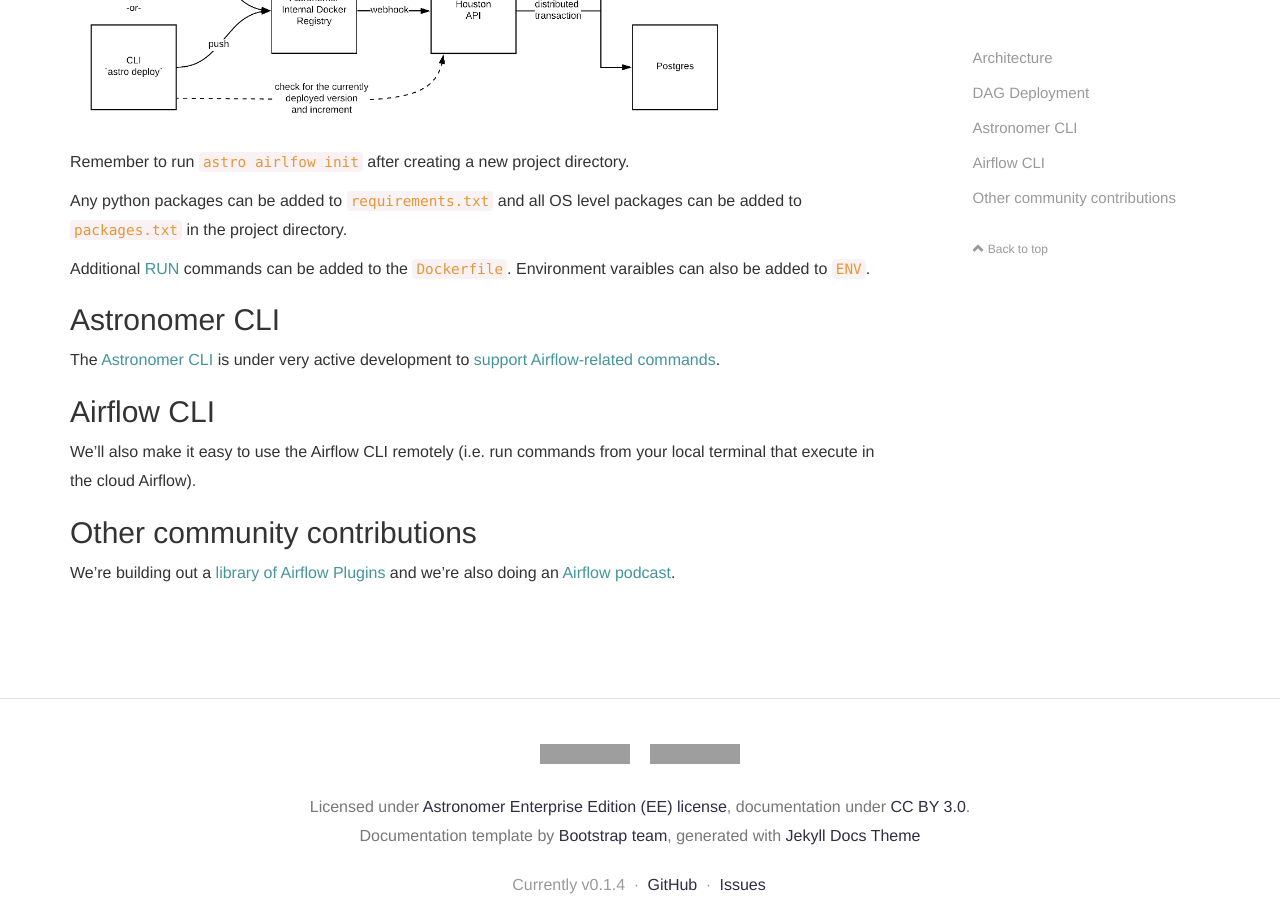
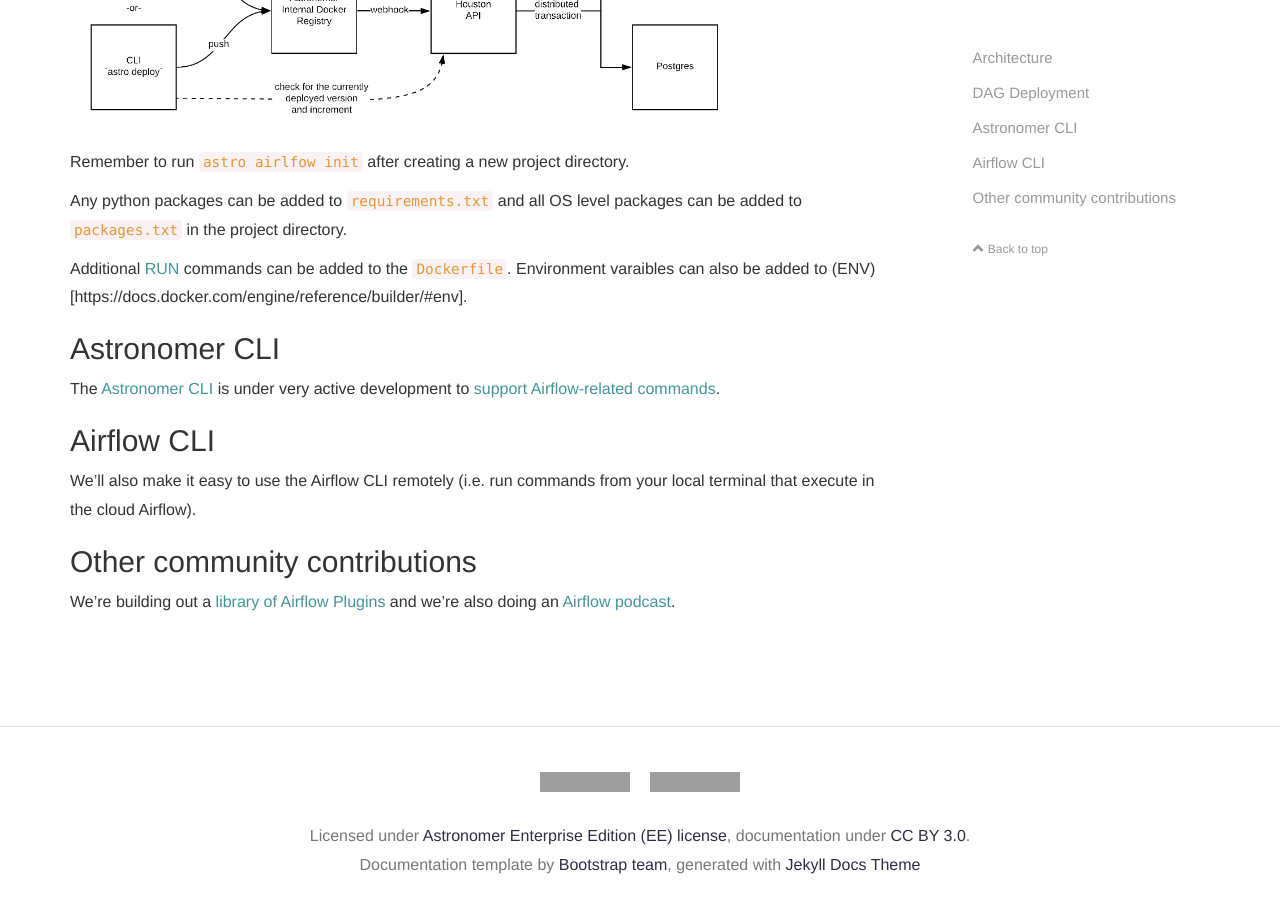
Before and after one commit to skynet/astronomer-ee, a Jekyll site: the page built from docs/pages/airflow.md, in a window 1280 px wide and 900 px high, scrolled down 1396 px. Built offline with Jekyll 4.4.1, drawn with Linux system fonts in a browser that asks for light colours; nearby versions of some CDN libraries; comment, search, counter and statistics services are not loaded; part of the change alters nothing that is shown; grey boxes are pictures that could not be loaded.

Commit message:
Added docker link per @schnie 's suggestion

```diff
--- a/docs/pages/airflow.md
+++ b/docs/pages/airflow.md
@@ -36,7 +36,7 @@ Remember to run `astro airlfow init` after creating a new project directory.
 Any python packages can be added to `requirements.txt` and all OS level packages can be added to `packages.txt` in the project directory.
 
 Additional [RUN](https://docs.docker.com/engine/reference/builder/#run
-) commands can be added to the `Dockerfile`. Environment varaibles can also be added to `ENV`.
+) commands can be added to the `Dockerfile`. Environment varaibles can also be added to (ENV)[https://docs.docker.com/engine/reference/builder/#env].
 
 ## Astronomer CLI
 
```
